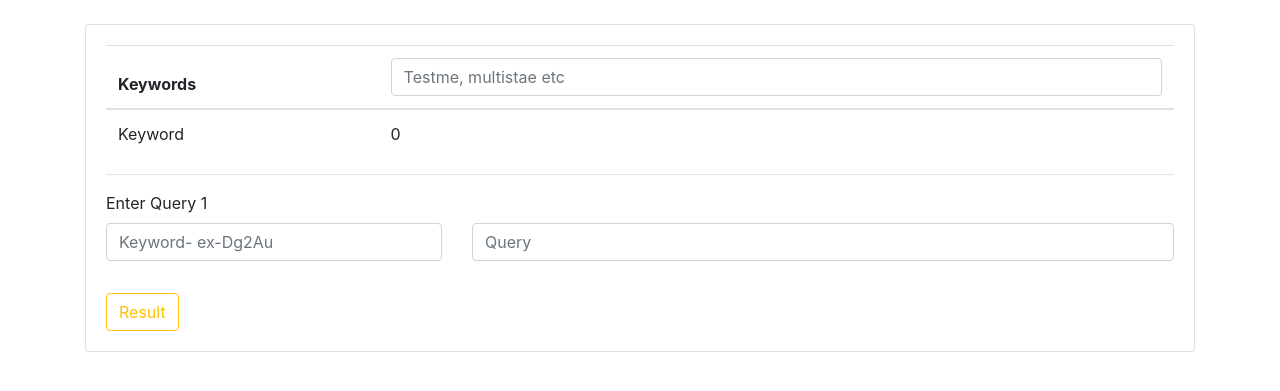
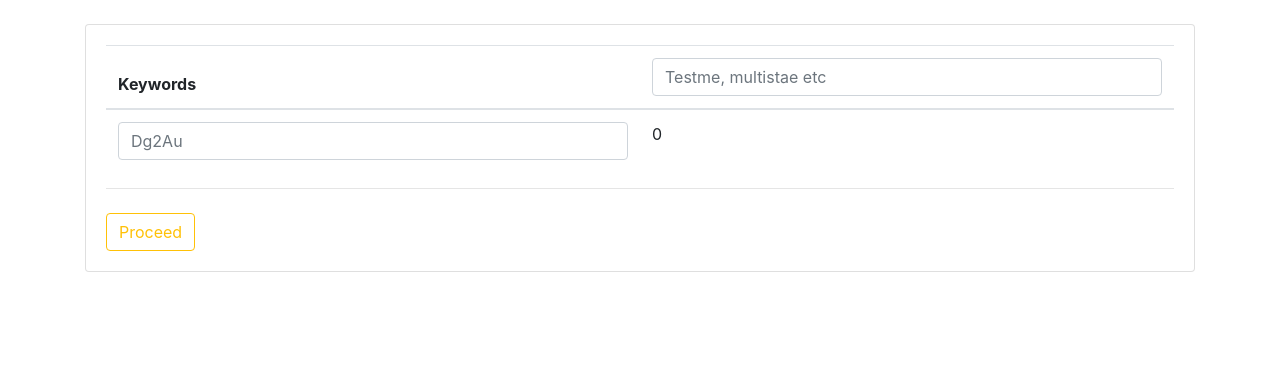
Before and after one commit to KhandakerZoadPial/Automation_Project, a Django app: page /query_boss/1/1/1 in a window 1280 px wide. Shown: the part 56-447 px from the top of the page. Run offline with Django 4.2, Linux system fonts and the light colour scheme.

Commit message:
number of tables added and number of tables are dynamic, keywords like Dg2AuPB1 are now input fields

```diff
--- a/burt/urls.py
+++ b/burt/urls.py
@@ -6,5 +6,5 @@ urlpatterns = [
     path('select_type', views.home, name='home'),
     path('burt', views.burt_, name='burt_'),
     path('burt2/<int:pk>', views.burt__, name='burt__'),
-    path('query_boss/<int:num_of_queries>/<int:number_of_rows>/<int:number_of_columns>', views.query_boss, name='query_boss')
+    path('query_boss/<int:num_of_tables>/<int:number_of_rows>/<int:number_of_columns>', views.query_boss, name='query_boss')
 ]
--- a/burt/views.py
+++ b/burt/views.py
@@ -21,10 +21,10 @@ def home(request):
     if request.method == 'POST':
         query = request.POST.get('query_select')
         if query == 'burt':
-            num_of_queries = request.POST.get('num_of_queries')
+            num_of_tables = request.POST.get('num_of_tables')
             number_of_rows = request.POST.get('number_of_rows')
             number_of_columns = request.POST.get('number_of_columns')
-            return redirect(f'/query_boss/{num_of_queries}/{number_of_rows}/{number_of_columns}')
+            return redirect(f'/query_boss/{num_of_tables}/{number_of_rows}/{number_of_columns}')
         elif query == 'Jira':
             pass
         elif query == 'QTest':
@@ -33,14 +33,14 @@ def home(request):
         return render(request, 'burt/home.html')
 
 
-def query_boss(request, num_of_queries, number_of_rows, number_of_columns):
+def query_boss(request, num_of_tables, number_of_rows, number_of_columns):
     if request.method == 'POST':
         keywords = []
         for i in range(number_of_columns):
             keywords.append(request.POST.get(f'keyword{i}'))
         names = []
         new = []
-        for i in range(int(num_of_queries)):
+        for i in range(int(num_of_tables)):
             name = request.POST.get(f'name_{i+1}')
 
             query_ = request.POST.get(f'q_{i+1}')
@@ -72,11 +72,11 @@ def query_boss(request, num_of_queries, number_of_rows, number_of_columns):
 
     else:
         my_list = []
-        for i in range(int(num_of_queries)):
+        for i in range(int(num_of_tables)):
             my_list.append(i+1)
         context = {
             'list_': my_list,
-            'num_of_queries': num_of_queries,
+            'num_of_queries': num_of_tables,
             'number_of_rows': range(number_of_rows),
             'number_of_columns': range(number_of_columns)
         }
--- a/templates/burt/home.html
+++ b/templates/burt/home.html
@@ -18,8 +18,8 @@ Home
                     <option value="QTest">QTest</option>
                 </select>
                 <br><br>
-                <label>Number of Queries</label>
-                <input type="text" class="form-control" name="num_of_queries" id="">
+                <label>Number of Tables</label>
+                <input type="text" class="form-control" name="num_of_tables" id="">
                 <br>
                 <p>Output Options</p>
                 <hr>
--- a/templates/burt/query_boss.html
+++ b/templates/burt/query_boss.html
@@ -15,6 +15,7 @@ Burt Queries
                 <input type="text" class="form-control" placeholder="multistate, testme" name="keywords" id="">
                 <br> -->
                 <!--  -->
+                {% for i in list_ %}
                 <table class="table">
                     <thead class="thead">
                       <tr>
@@ -29,7 +30,7 @@ Burt Queries
                     <tbody>
                         {% for iterate_ in number_of_rows %}
                             <tr>
-                                <td>Keyword</td>
+                                <td><input type="text" class="form-control" placeholder="Dg2Au" name="keyword{{iterate_}}key"></td>
                                 {% for iterate__ in number_of_columns %}
                                 <td>0</td>
                                 {% endfor %}
@@ -42,8 +43,8 @@ Burt Queries
 
                 <!--  -->
                 <hr>
-                {% for i in list_ %}
-                <label>Enter Query {{i}}</label>
+
+                <!-- <label>Enter Query {{i}}</label>
                 <div class="row">
                     <div class="col-md-4">
                         <input type="text" name="name_{{i}}" class="form-control" placeholder="Keyword- ex-Dg2Au">
@@ -53,9 +54,9 @@ Burt Queries
                     </div>
                 </div>
 
-                <br>
+                <br> -->
                 {% endfor %}
-                <button type="submit" class="btn btn-outline-warning mt-2" name="submit">Result</button>
+                <button type="submit" class="btn btn-outline-warning mt-2" name="submit">Proceed</button>
             </form>
         </div>
     </div>
```
